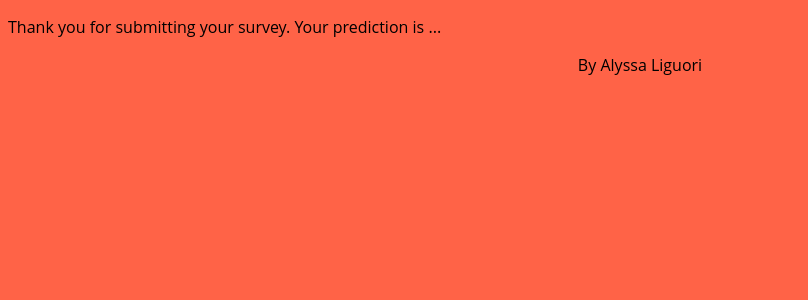
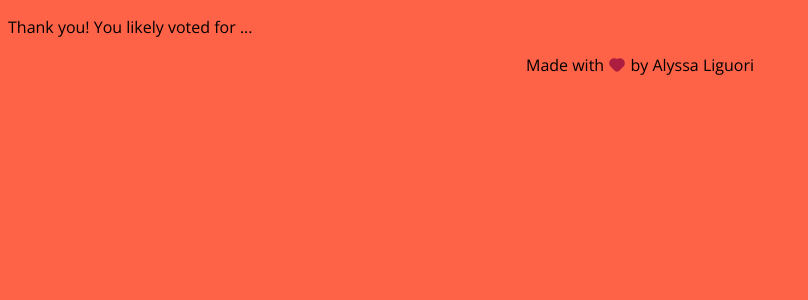
Before and after one commit to ali0003433/pred-by-issue-app, a Flask app: template templates/res.html in a window 1280 px wide. Shown: the top 300 px of the page, without its empty margins (0-808 px from the left). Run offline with Flask 2, Linux system fonts and the light colour scheme; the template is opened without the code that fills it, so the values that code supplies are empty.

```diff
--- a/app.py
+++ b/app.py
@@ -17,7 +17,7 @@ def process_form():
     res_gender = request.form.get('gender')
     print('res_size:', res_size, 'res_racial:',res_racial, 'res_climate:', res_climate, 'res_terrorism:', res_terrorism, 'res_budget:', res_budget, 'res_immigration:', res_immigration, 'res_gender:', res_gender)
     prediction = make_prediction(res_size, res_racial, res_climate, res_budget, res_immigration, res_terrorism, res_gender)
-    return flask.render_template('res.html')
+    return flask.render_template('res.html', prediction=prediction)
 
 
 @app.route('/', methods=['GET'])
--- a/templates/res.html
+++ b/templates/res.html
@@ -4,11 +4,18 @@
         <meta charset='utf-8'>
         <meta name="viewport" content="width=device-width, initial-scale=1">
         <title>Your Prediction</title>
-        <link rel='stylesheet' type='text/css' href='static/css/main.css'>
+        <link rel='stylesheet' type='text/css' href='../static/css/main.css'>
+        <link href="https://fonts.googleapis.com/css?family=Open+Sans:400,700,800&display=swap" rel="stylesheet">
+
     </head>
     <body>
         <title>Thank you</title>
-        <p>Thank you for submitting your survey. Your prediction is ... </p>
-        <footer>By Alyssa Liguori</footer>
+        <p>Thank you! You likely voted for ...</div> </p>
+        <p id = 'response'></p>
+        <footer>
+            <div class="signature">
+                <p>Made with <i class="much-heart"></i> by Alyssa Liguori </p>
+            </div>
+        </footer>
     </body>
 </html>
```
Also changed, not shown: funcs.py (+6 -6 lines).
